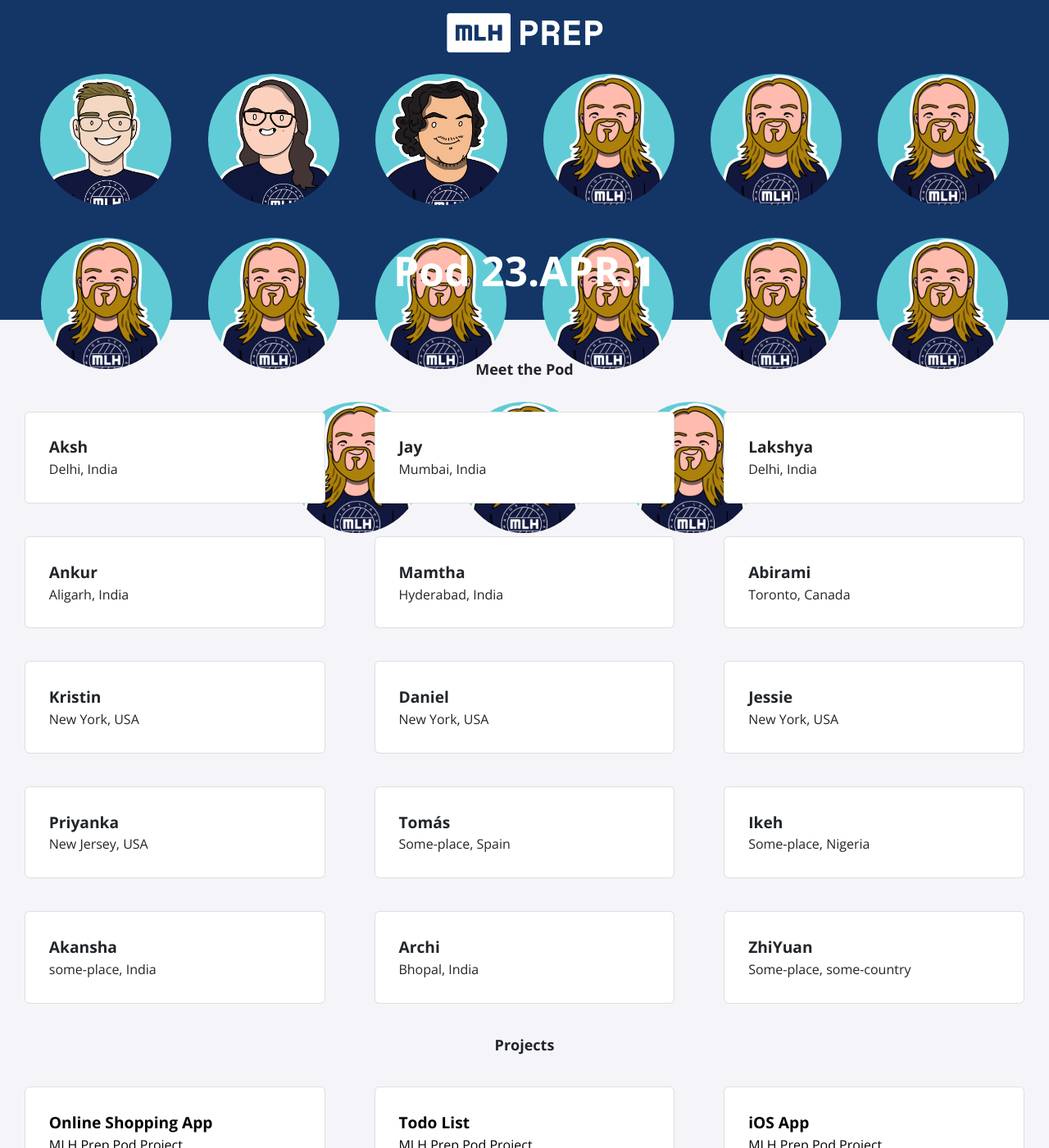
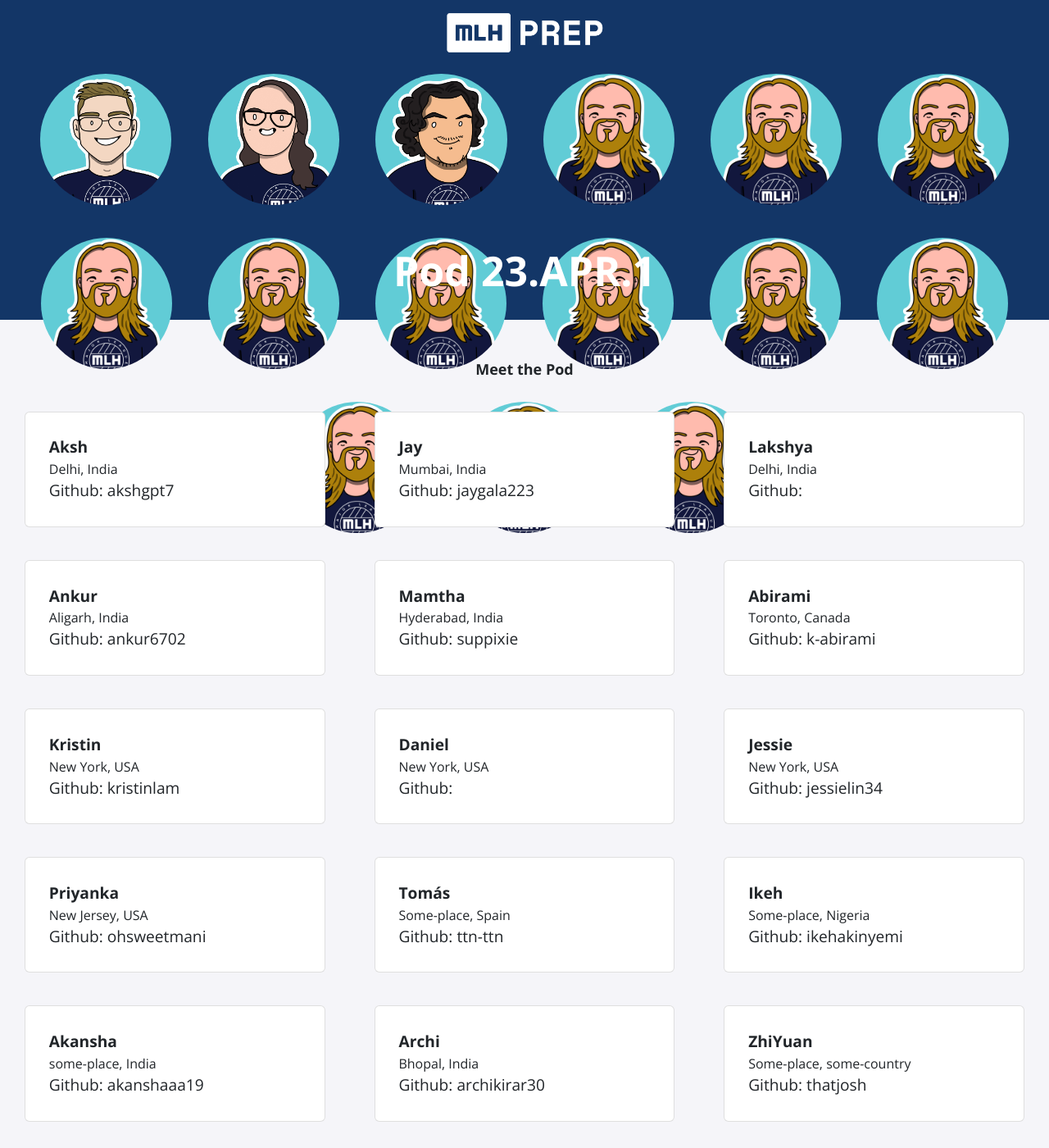
Before and after one commit to MLH-Fellowship/prep-portfolio-23.APR.PREP.1, a Jekyll site: the page built from index.html, in a window 1280 px wide and 1400 px high. Shown: the whole window at 82% size. Built offline with Jekyll 4.4.1, drawn with Linux system fonts in a browser that asks for light colours; nearby versions of some CDN libraries.

Commit message:
added all github usernames (except 2)

```diff
--- a/_data/fellows.yml
+++ b/_data/fellows.yml
@@ -1,59 +1,74 @@
 - name: Aksh
   img: logo.jpg
+  github: akshgpt7
   location: Delhi, India
 
 - name: Jay
   img: amanda.jpg
+  github: jaygala223
   location: Mumbai, India
 
 - name: Lakshya
   img: aaron.jpg
+  github:
   location: Delhi, India
 
 - name: Ankur
   img: swift.jpg
+  github: ankur6702
   location: Aligarh, India
 
 - name: Mamtha
   img: swift.jpg
+  github: suppixie
   location: Hyderabad, India
 
 - name: Abirami
   img: swift.jpg
+  github: k-abirami
   location: Toronto, Canada
 
 - name: Kristin
   img: swift.jpg
+  github: kristinlam
   location: New York, USA
 
 - name: Daniel
   img: swift.jpg
+  github:
   location: New York, USA
 
 - name: Jessie
   img: swift.jpg
+  github: jessielin34
   location: New York, USA
 
 - name: Priyanka
   img: swift.jpg
+  github: ohsweetmani
   location: New Jersey, USA
 
 - name: Tomás
   img: swift.jpg
+  github: ttn-ttn
   location: Some-place, Spain
 
 - name: Ikeh
   img: swift.jpg
+  github: ikehakinyemi
   location: Some-place, Nigeria
 
 - name: Akansha
   img: swift.jpg
+  github: akanshaaa19
   location: some-place, India
 
 - name: Archi
   img: swift.jpg
+  github: archikirar30
   location: Bhopal, India
 
 - name: ZhiYuan
   img: swift.jpg
+  github: thatjosh
   location: Some-place, some-country
--- a/_includes/description.html
+++ b/_includes/description.html
@@ -5,6 +5,7 @@
         <div class="info">
             <p class="title"> {{ item.name }}</p>
             <p class="location"> {{ item.location }}</p>
+            <p class="github"> Github: {{item.github}} </p>
         </div>
     </div>
     {% endfor %}
```
